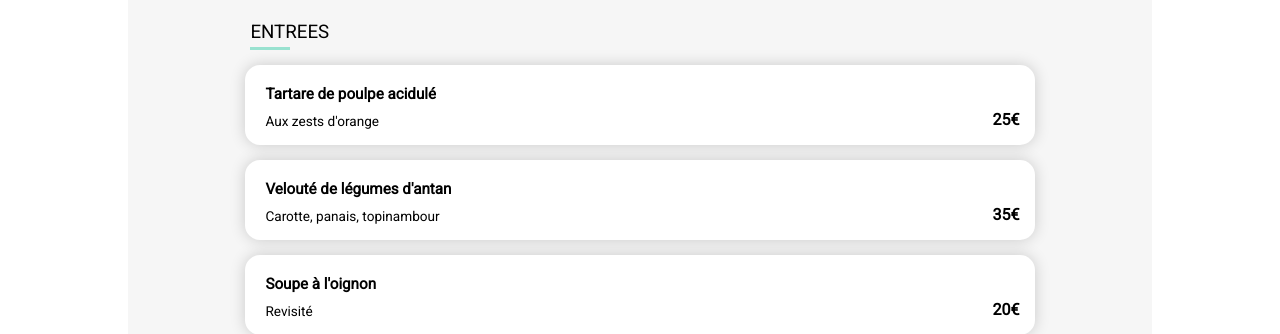
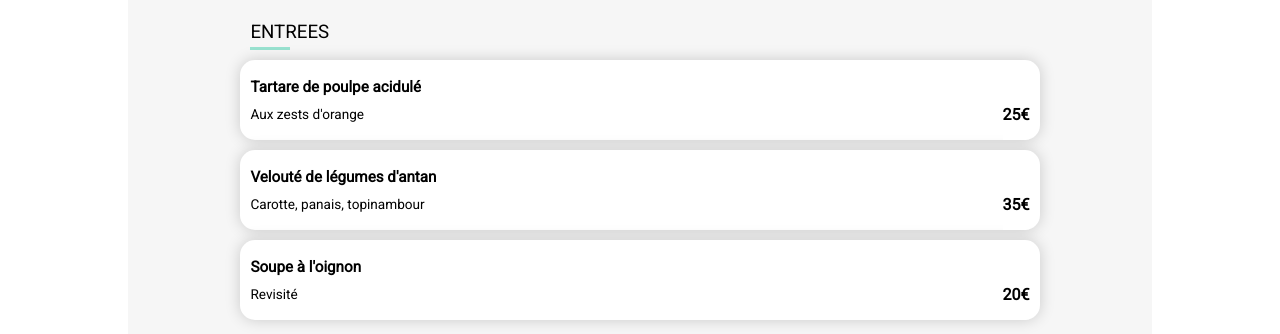
Before and after one commit to Jysai/JeanClaudeLIMOUSIN_3_03062021, a website: page francaise.html in a window 1280 px wide. Shown: the part 468-802 px from the top of the page. Drawn offline with Linux system fonts and the light colour scheme; a web font is replaced by a local one.

Commit message:
ajustement du texte

```diff
--- a/sass/main.scss
+++ b/sass/main.scss
@@ -175,7 +175,7 @@ a {
     padding-top: 30px;
 padding-left: 20px;
     background-color: #f6f6f6;
-    width: 100%;
+
     height: 50px;
   }
 
@@ -415,14 +415,14 @@ padding-left: 20px;
   border-radius: 15px;
   justify-content: space-between;
   box-shadow: 0px 0px 15px #0000002e;
-  margin: 15px;
+  margin: 10px;
   cursor: pointer;
 
 }
 
 .card__header {
   min-width: 0;
-  padding: 20px;
+  padding: 18px 0px 0px 10px;
 }
 
 .main__slide {
@@ -450,7 +450,7 @@ padding-bottom: 10px;
   display: flex;
   justify-content: flex-end;
   margin-top: 45px;
-  margin-right: 15px;
+margin-right: 10px;
   font-weight: bold;
 }
 
```
Also changed, not shown: public/css/style.css, 1 other file.
